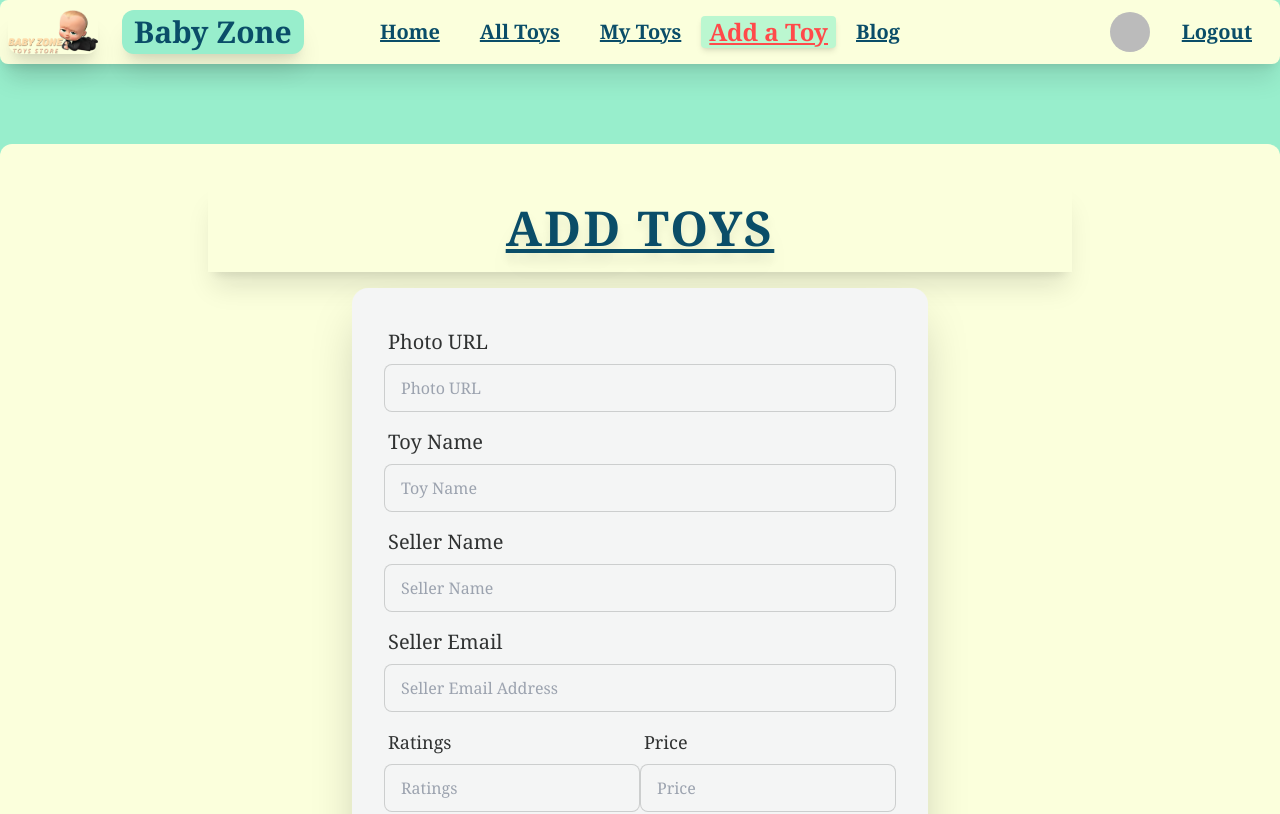
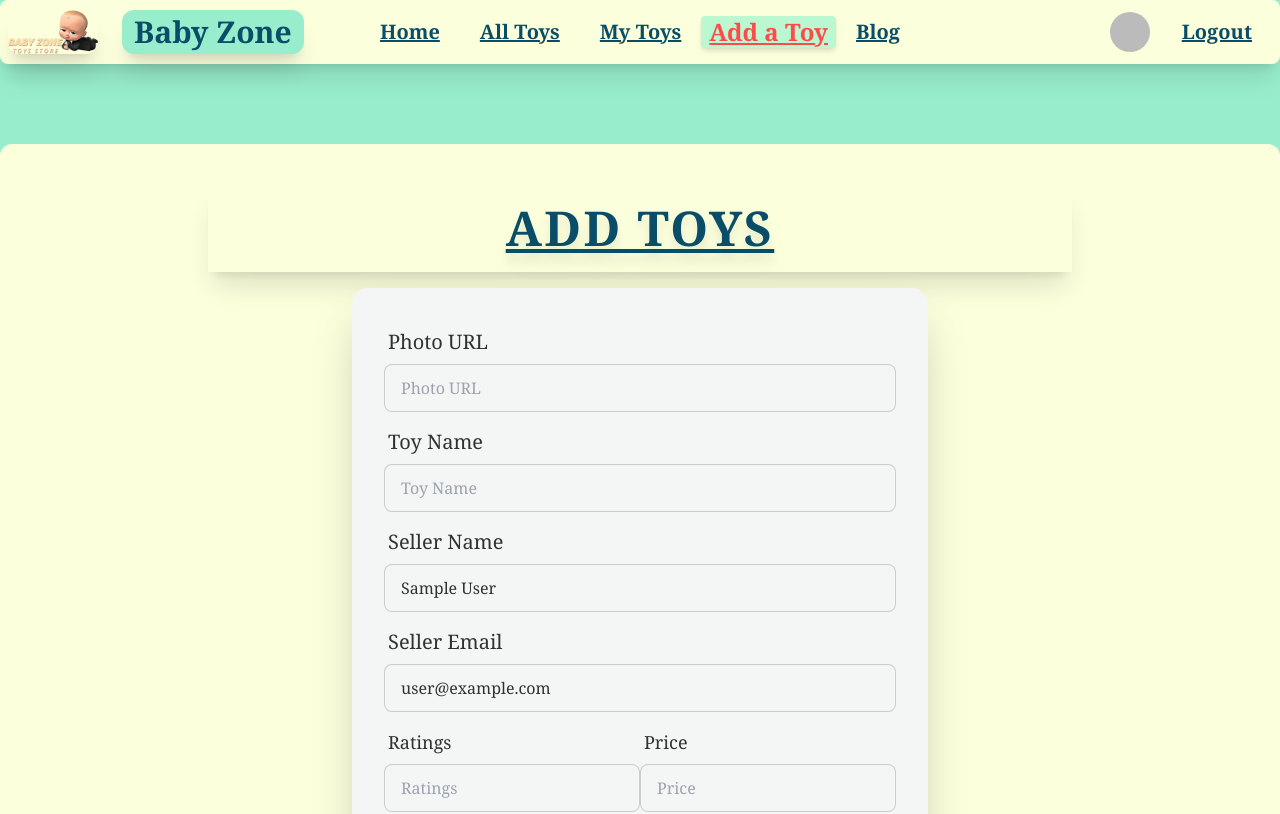
Before and after one commit to smarmaan/Baby-zone-client, a React (Vite) app: page /add-toy in a window 1280 px wide. Shown: the top 814 px of the page. Built offline with nearby package versions, Linux system fonts and the light colour scheme; no server answers; sample sign-in values are in the browser's storage.

Commit message:
few unused lines deleted

```diff
--- a/src/Pages/AddToy/AddToy.jsx
+++ b/src/Pages/AddToy/AddToy.jsx
@@ -1,8 +1,15 @@
 import { useForm } from "react-hook-form";
 import useTitle from "../../Hooks/useTitle";
+import { useContext } from "react";
+import { AuthContext } from "../../Providers/AuthProvider";
 
 const AddToy = () => {
   useTitle("BABY ZONE | ADD TOYS");
+
+  const { user } = useContext(AuthContext);
+
+  // console.log(user.displayName);
+  // console.log(user.email);
 
   const {
     register,
@@ -83,6 +90,7 @@ const AddToy = () => {
               <input
                 className="input input-bordered"
                 placeholder="Seller Name"
+                defaultValue={user.displayName}
                 {...register("seller_name", { required: true })}
                 aria-invalid={errors.seller_name ? "true" : "false"}
               />
@@ -100,6 +108,7 @@ const AddToy = () => {
               <input
                 className="input input-bordered"
                 placeholder="Seller Email Address"
+                defaultValue={user.email}
                 {...register("seller_email", {
                   required: true,
                 })}
--- a/src/Pages/Home/Home.jsx
+++ b/src/Pages/Home/Home.jsx
@@ -34,8 +34,6 @@ const Home = () => {
 
       <Gallery></Gallery>
 
-      <h2> marvel legends action figures</h2>
-
       <CustomTab></CustomTab>
 
       <div>
```
